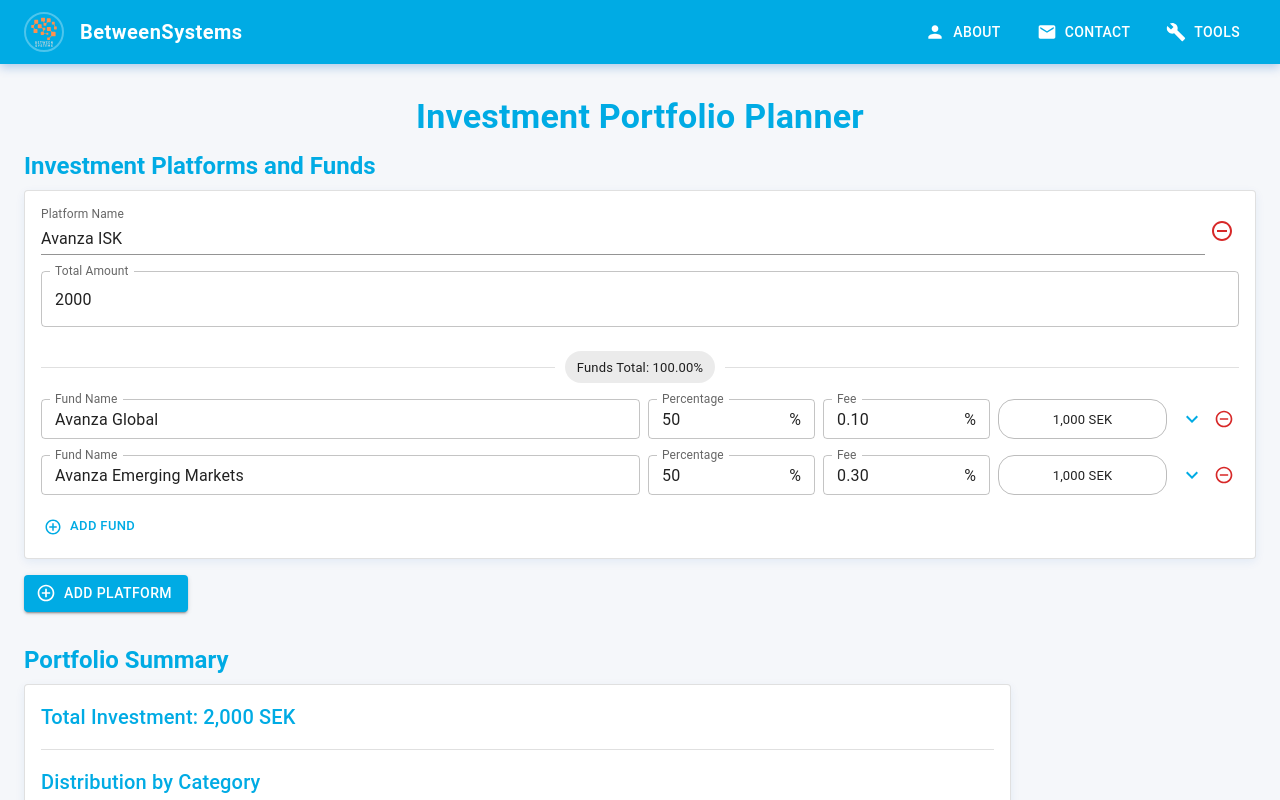
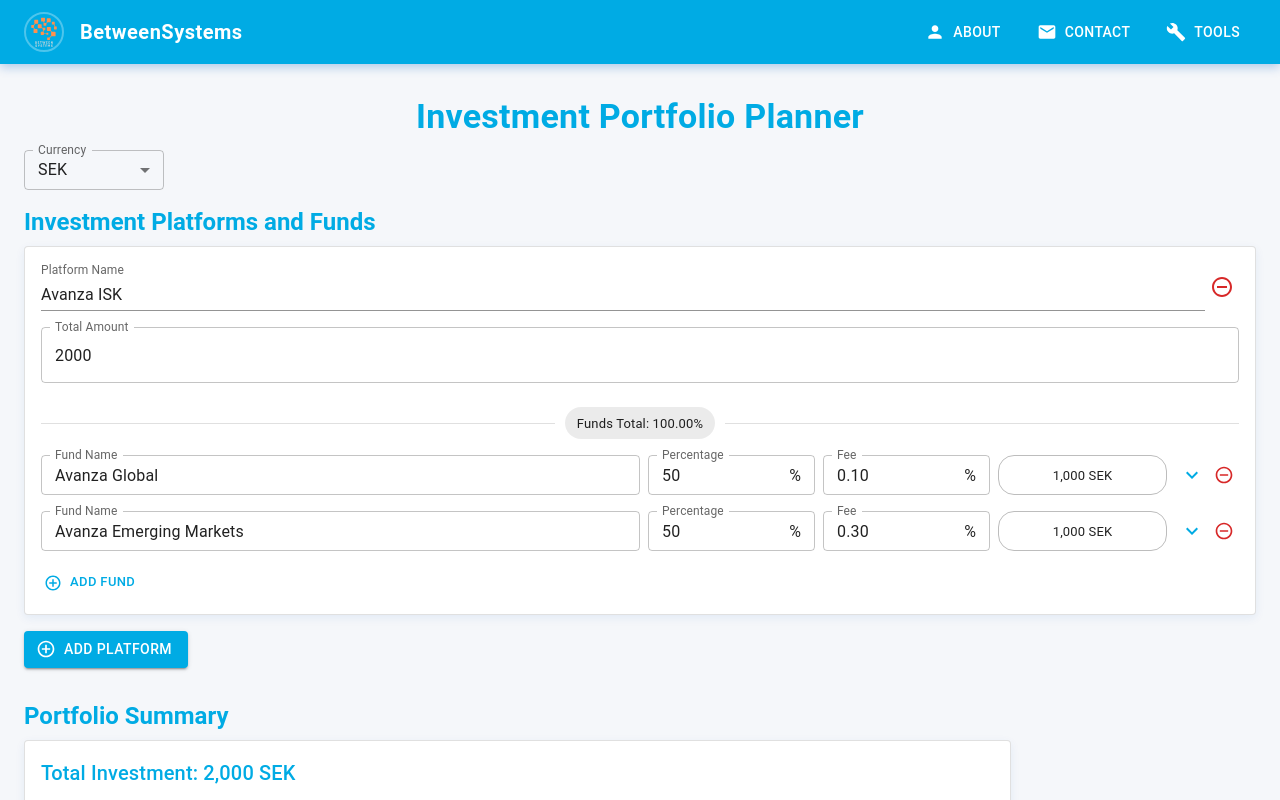
Before and after one commit to mehdihasan/mehdihasan.github.io, a Next.js app: page /tools/investment-calculator in a window 1280 px wide. Shown: the top 800 px of the page. Built offline with nearby package versions, Linux system fonts and the light colour scheme.

Commit message:
Add currency dropdown

```diff
--- a/pages/tools/investment-calculator.js
+++ b/pages/tools/investment-calculator.js
@@ -13,6 +13,7 @@
   Chip,
   Collapse,
   Autocomplete,
+  MenuItem,
 } from '@mui/material';
 import {
   AddCircleOutline,
@@ -25,6 +26,8 @@
 import Footer from '../../components/Footer';
 
 const COLORS = ['#00ABE4', '#0FFCBE', '#d72828', '#009b3a', '#FFD700', '#7C4DFF'];
+
+const CURRENCIES = ['SEK', 'EUR', 'USD', 'GBP', 'NOK', 'DKK', 'CHF', 'JPY', 'CAD', 'AUD'];
 
 const getKnownFund = (fundName) => KNOWN_FUNDS[fundName.trim().toLowerCase()];
 
@@ -47,6 +50,7 @@
 
 
 export default function InvestmentCalculator() {
+  const [currency, setCurrency] = useState('SEK');
   const [platforms, setPlatforms] = useState([
     {
       name: 'Avanza ISK',
@@ -213,6 +217,8 @@
       value: amount,
     }));
 
+  const formatAmount = (amount, options = {}) => `${amount.toLocaleString(undefined, options)} ${currency}`;
+
   return (
     <>
       <Navbar />
@@ -232,6 +238,20 @@
       <Grid container spacing={4}>
         {/* Input Section */}
         <Grid item xs={12} md={7}>
+          <TextField
+            select
+            label="Currency"
+            value={currency}
+            onChange={(e) => setCurrency(e.target.value)}
+            size="small"
+            sx={{ mb: 2, minWidth: 140 }}
+          >
+            {CURRENCIES.map((currencyOption) => (
+              <MenuItem key={currencyOption} value={currencyOption}>
+                {currencyOption}
+              </MenuItem>
+            ))}
+          </TextField>
           <Typography variant="h5" gutterBottom color="primary.main" fontWeight={600}>
             Investment Platforms and Funds
           </Typography>
@@ -336,7 +356,7 @@
                         sx={{ flex: { xs: '1 1 100px', sm: '1 1 0' }, minWidth: 90 }}
                       />
                       <Chip
-                        label={`${((parseFloat(platform.totalAmount) || 0) * (parseFloat(fund.percentage) || 0) / 100).toLocaleString()} SEK`}
+                        label={formatAmount((parseFloat(platform.totalAmount) || 0) * (parseFloat(fund.percentage) || 0) / 100)}
                         variant="outlined"
                         sx={{ flex: { xs: '1 1 140px', sm: '1 1 0' }, minWidth: 110, height: 40 }}
                       />
@@ -425,7 +445,7 @@
             elevation={0}
           >
             <Typography variant="h6" color="primary.main">
-              Total Investment: {results.totalInvestment.toLocaleString()} SEK
+              Total Investment: {formatAmount(results.totalInvestment)}
             </Typography>
             <Divider sx={{ my: 2 }} />
             <Typography variant="h6" color="primary.main">Distribution by Category</Typography>
@@ -446,7 +466,7 @@
                       <Cell key={`cell-${index}`} fill={COLORS[index % COLORS.length]} />
                     ))}
                   </Pie>
-                  <Tooltip formatter={(value) => `${value.toLocaleString()} SEK`} />
+                  <Tooltip formatter={(value) => formatAmount(value)} />
                   <Legend />
                 </PieChart>
               </ResponsiveContainer>
@@ -455,7 +475,7 @@
               {categoryChartData.map(({ name: category, value: amount }) => (
                 <Chip
                   key={category}
-                  label={`${category.replace(/\\n/g, ' ')}: ${amount.toLocaleString()} SEK (${(
+                  label={`${category.replace(/\\n/g, ' ')}: ${formatAmount(amount)} (${(
                     (amount / results.totalInvestment) *
                     100
                   ).toFixed(2)}%)`}
@@ -466,7 +486,7 @@
             <Divider sx={{ my: 2 }} />
             <Typography variant="h6" color="primary.main">Fee Summary</Typography>
             <Typography>
-              Total Yearly Fee: {results.totalFee.toFixed(2)} SEK
+              Total Yearly Fee: {formatAmount(results.totalFee, { minimumFractionDigits: 2, maximumFractionDigits: 2 })}
             </Typography>
             <Typography>
               Total Fee Percentage: {results.feePercentage.toFixed(4)}%
```
